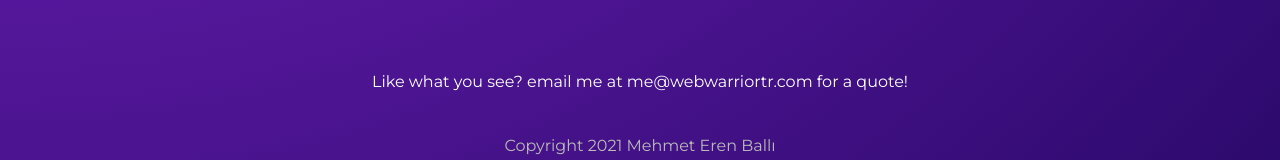
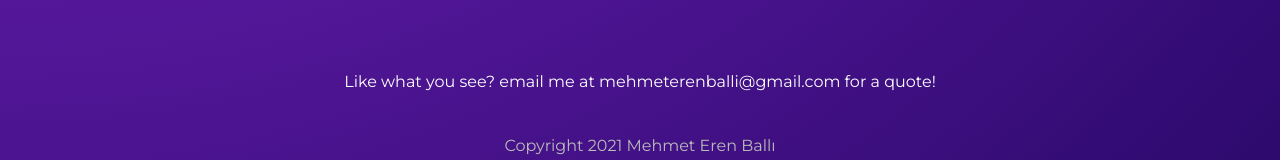
Before and after one commit to mehmeterenballi/mehmeterenballi.com, a Gatsby site: page /projects in a window 1280 px wide. Shown: the part 1114-1274 px from the top of the page. Built offline with nearby package versions, Linux system fonts and the light colour scheme; Gatsby itself is replaced by a stand-in of ours.

Commit message:
email hatası düzeltildi

```diff
--- a/src/pages/projects/index.js
+++ b/src/pages/projects/index.js
@@ -25,7 +25,7 @@ const Projects = ({ data }) => {
             </Link>
           ))}
         </div>
-        <p>Like what you see? email me at {contact} for a quote!</p>
+        <p>Like what you see? email me at mehmeterenballi@gmail.com for a quote!</p>
       </div>
     </Layout>
   );
```
